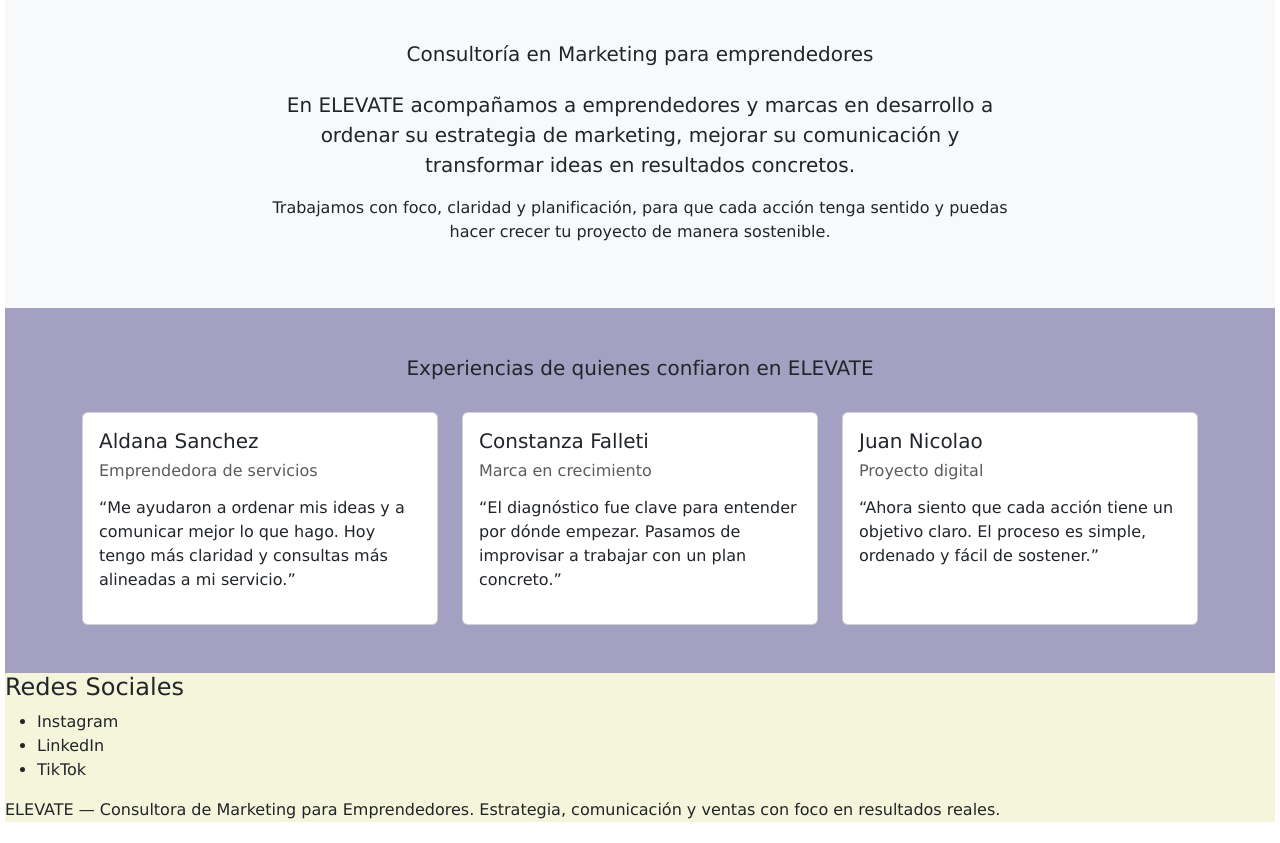
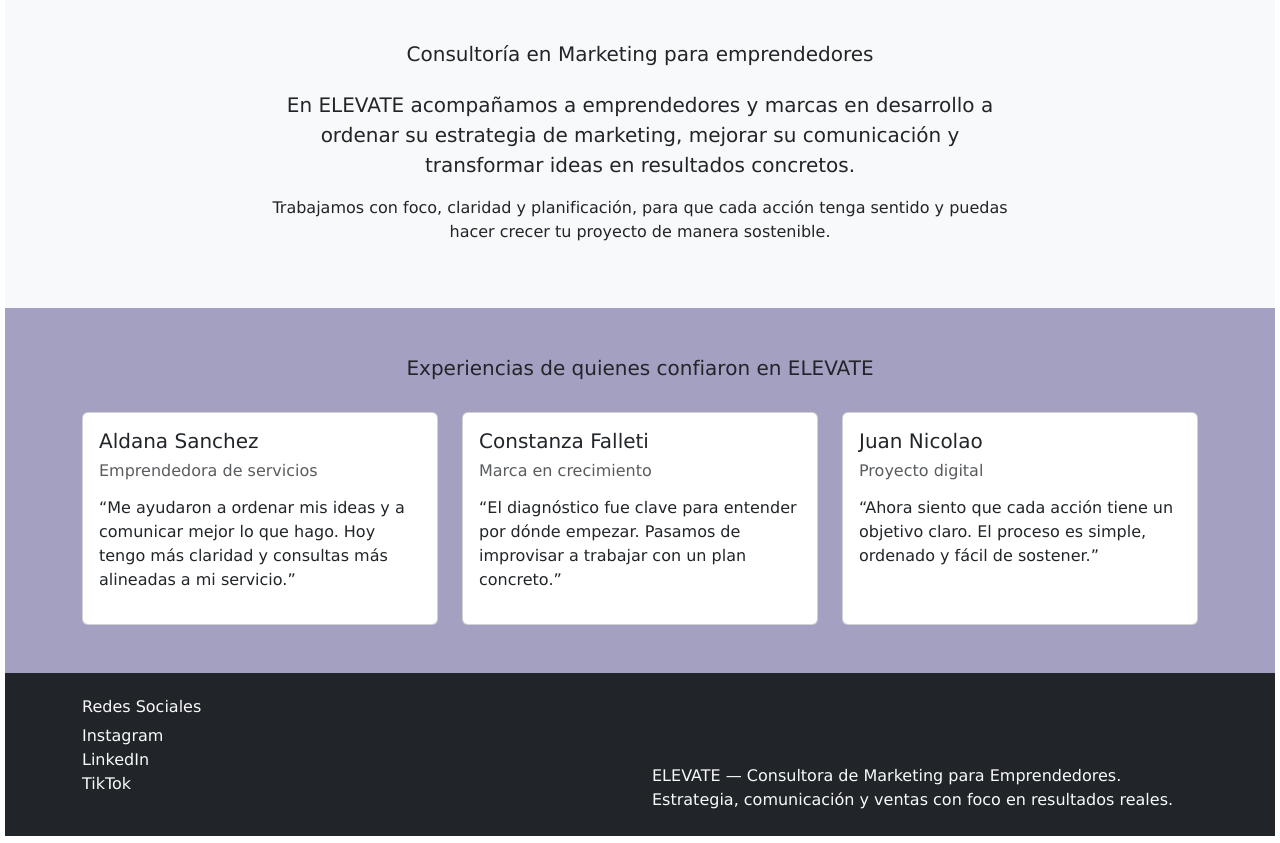
Before and after one commit to monsalvescamiloa-source/Tareas-coderhouse, a plain HTML site: page Index.html in a window 1280 px wide. Shown: the part 67-910 px from the top of the page. Drawn offline with nearby package versions, Linux system fonts and the light colour scheme.

Commit message:
Implementación de Bootstrap al Footer

```diff
--- a/Index.html
+++ b/Index.html
@@ -130,24 +130,32 @@
 
 </main>
 
+<!-- ================= FOOTER ================= -->
+<footer class="bg-dark text-light py-4">
+    <div class="container">
+        <div class="row">
 
-    <footer>
-
-        <div>
-            <h4>Redes Sociales</h4>
-            <ul>
+            <!-- Redes sociales -->
+            <div class="col-md-6">
+                <h4 class="h6">Redes Sociales</h4>
+                <ul class="list-unstyled">
                     <li>Instagram</li>
                     <li>LinkedIn</li>
                     <li>TikTok</li>
                 </ul>
             </div>
-     <p>
+
+            <!-- Texto institucional -->
+            <div class="col-md-6 d-flex align-items-end">
+                <p class="mb-0">
                     ELEVATE — Consultora de Marketing para Emprendedores.
                     Estrategia, comunicación y ventas con foco en resultados reales.
                 </p>
+            </div>
 
+        </div>
+    </div>
 </footer>
-
 
 </body>
 
```
Lines whose indentation alone changed are shown as unchanged.
